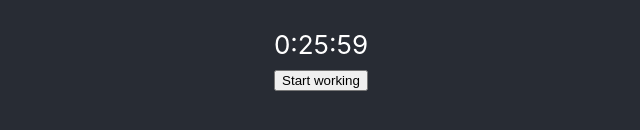
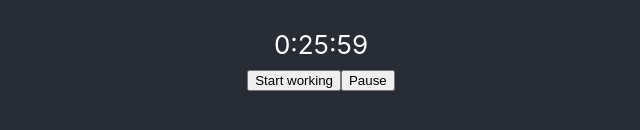
Before and after one commit to LyorOuakil/pomodoro-component, a React (Create React App) app: page / in a window 1280 px wide. Shown: the part 406-536 px from the top of the page, without its empty margins (319-959 px from the left). Built offline with nearby package versions, Linux system fonts and the light colour scheme.

Commit message:
create pause button

```diff
--- a/src/components/Timer.tsx
+++ b/src/components/Timer.tsx
@@ -17,6 +17,7 @@ const Timer: React.FC<{ time: Time }> = ({ time }) => {
     <div>
       <div>{`${hrsMinsSecs.hrs}:${hrsMinsSecs.mn}:${hrsMinsSecs.s}`}</div>
       <button onClick={() => setStart(true)}>Start working</button>
+      <button onClick={() => setStart(false)}>Pause</button>
     </div>
   );
 };
```
